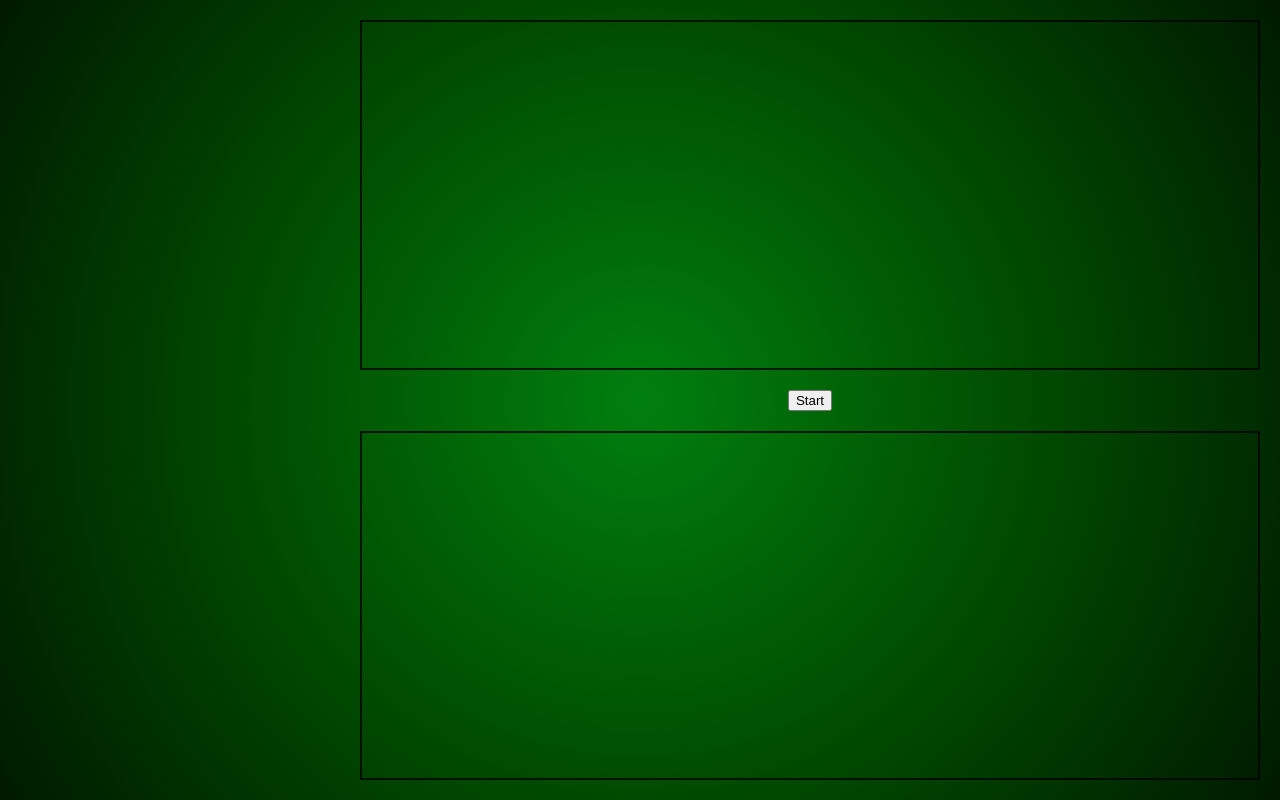
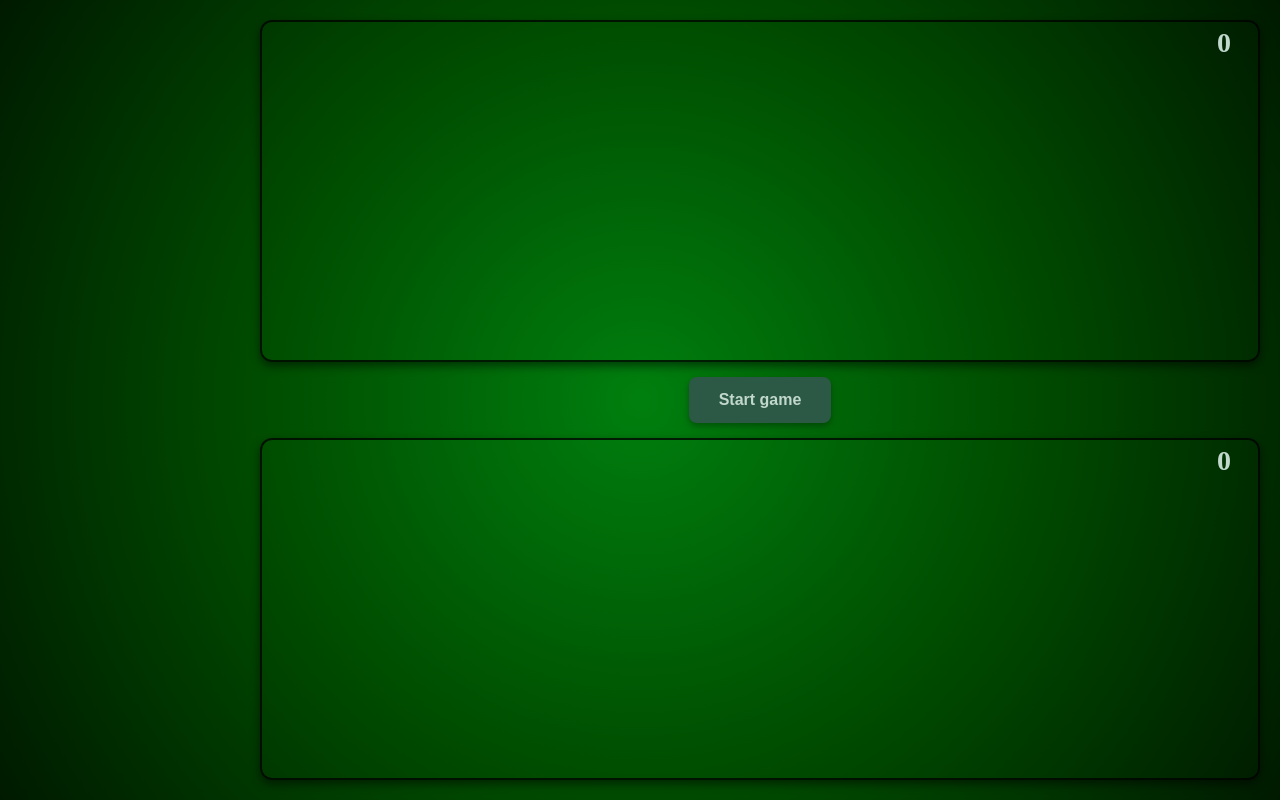
Before and after one commit to pashacoder217/blackjack-svelte-5, a SvelteKit app: page / in a window 1280 px wide. Built offline with nearby package versions, Linux system fonts and the light colour scheme.

Commit message:
update types, store and animation

```diff
--- /dev/null
+++ b/src/lib/Components/Button.svelte
@@ -0,0 +1,79 @@
+<script lang="ts">
+	import type { Snippet } from 'svelte';
+
+	const {
+		disabled,
+		onclick,
+		children,
+		variant
+	}: {
+		disabled?: boolean;
+		onclick: () => void;
+		children: Snippet;
+		variant: string;
+	} = $props();
+</script>
+
+<button class={variant} {onclick} {disabled}>{@render children()}</button>
+
+<style>
+	button {
+		padding: 12px 28px;
+		font-size: 16px;
+		font-weight: bold;
+		border-radius: 8px;
+		border: 2px solid transparent;
+		background-color: #2e2e38;
+		color: #c4c4cc;
+		cursor: pointer;
+		transition:
+			background-color 0.3s ease,
+			border 0.3s ease,
+			transform 0.1s ease;
+		box-shadow: 0 3px 6px rgba(0, 0, 0, 0.3);
+	}
+
+	button:hover {
+		background-color: #3a3a46;
+		transform: translateY(-2px);
+	}
+
+	button:active {
+		background-color: #1c1c25;
+		transform: translateY(1px);
+	}
+
+	button:disabled {
+		background-color: #4d4d58;
+		color: #b0b0ba;
+		cursor: not-allowed;
+		box-shadow: none;
+	}
+
+	.deal {
+		background-color: #2c5846;
+		color: #c1d8cc;
+	}
+
+	.deal:hover {
+		background-color: #34685b;
+	}
+
+	.draw {
+		background-color: #253b61;
+		color: #ccd1e6;
+	}
+
+	.draw:hover {
+		background-color: #314b79;
+	}
+
+	.stop {
+		background-color: #5b2a2a;
+		color: #e6c6c6;
+	}
+
+	.stop:hover {
+		background-color: #793737;
+	}
+</style>
--- a/src/lib/Components/Card.svelte
+++ b/src/lib/Components/Card.svelte
@@ -1,38 +1,15 @@
 <script lang="ts">
-	import { cubicOut } from 'svelte/easing';
+	import { flyAndFlip } from '$lib/animation';
 
-	export let name: string;
-
-	function flyAndFlip(node, { delay = 0, duration = 1000, easing = cubicOut } = {}) {
-		const start = document.querySelector('#deck')?.getBoundingClientRect();
-		const end = node.getBoundingClientRect();
-
-		if (!start) return {};
-
-		const dx = start.left - end.left;
-		const dy = start.top - end.top;
-
-		console.log('start', start);
-		console.log('dx', dx);
-		console.log('dy', dy);
-
-		return {
-			delay,
-			duration,
-			easing,
-			css: (t) => `
-          transform: translate(${dx * (1 - t)}px, ${dy * (1 - t)}px) rotateY(${180 - t * 180}deg);
-        `
-		};
-	}
+	const { name }: { name: string } = $props();
 </script>
 
 <div class="card" in:flyAndFlip>
-	<svg class="card__face back">
+	<svg class="back">
 		<use href="#back" />
 	</svg>
 
-	<svg class="card__face front">
+	<svg class="front">
 		<use href={`#${name}`} />
 	</svg>
 </div>
@@ -44,9 +21,10 @@
 		height: 250px;
 		transform-style: preserve-3d;
 		perspective: 1000px;
+		z-index: 20;
 	}
 
-	.card__face {
+	svg {
 		position: absolute;
 		width: 100%;
 		height: 100%;
--- a/src/lib/Components/CardsDefinitions.svelte
+++ b/src/lib/Components/CardsDefinitions.svelte
@@ -1,7 +1,8 @@
-<script>
+<script lang="ts">
 	import cardsSVG from '../assets/cards.svg?raw';
 </script>
 
+<!-- renders raw cards svg content for later use in other components -->
 <defs>
 	{@html cardsSVG}
 </defs>
--- a/src/lib/Components/Deck.svelte
+++ b/src/lib/Components/Deck.svelte
@@ -1,11 +1,26 @@
-<div>
-	<svg id="deck">
-		<use href="#back" />
-	</svg>
+<div class="wrapper">
+	<div id="deck">
+		{#each Array(5) as _, i}
+			<svg style="transform: translate({i * 2}px, {-i * 2}px); z-index: {5 - i};">
+				<use href="#back" />
+			</svg>
+		{/each}
+	</div>
 </div>
 
 <style>
-	div {
+	.wrapper {
+		display: flex;
+		justify-content: center;
+		align-items: center;
+		z-index: 10;
+	}
+
+	#deck {
+		position: relative;
+		width: 200px;
+		height: 250px;
+
 		flex-shrink: 0;
 		display: flex;
 		justify-content: center;
@@ -14,6 +29,11 @@
 	}
 
 	svg {
-		height: 250px;
+		padding-left: 24px;
+		position: absolute;
+		top: 0;
+		left: 0;
+		width: 100%;
+		height: 100%;
 	}
 </style>
--- a/src/lib/Components/GameControlls.svelte
+++ b/src/lib/Components/GameControlls.svelte
@@ -1,15 +1,38 @@
-<script>
-	const { winner, inGame, draw, stop, start } = $props();
+<script lang="ts">
+	import Button from './Button.svelte';
+
+	const {
+		winner,
+		inGame,
+		turn,
+		draw,
+		stop,
+		start,
+		restart
+	}: {
+		winner: string | null;
+		inGame: boolean;
+		turn: string | null;
+		draw: () => void;
+		stop: () => void;
+		start: () => void;
+		restart: () => void;
+	} = $props();
+
+	const winnerText = $derived(winner === 'draw' ? 'Draw' : `${winner} won!`);
 </script>
 
 <div>
 	{#if winner}
-		<h3>Winner: {winner}</h3>
+		<Button variant="deal" onclick={restart}>
+			{winnerText}
+			Start again
+		</Button>
 	{:else if inGame}
-		<button onclick={draw}>Draw player</button>
-		<button onclick={stop}>Stop player</button>
+		<Button variant="draw" disabled={turn === 'Dealer'} onclick={draw}>Draw</Button>
+		<Button variant="stop" disabled={turn === 'Dealer'} onclick={stop}>Stop</Button>
 	{:else}
-		<button onclick={start}>Start</button>
+		<Button variant="deal" onclick={start}>Start game</Button>
 	{/if}
 </div>
 
@@ -18,5 +41,7 @@
 		display: flex;
 		justify-content: center;
 		align-items: center;
+		gap: 20px;
+		height: 36px;
 	}
 </style>
--- /dev/null
+++ b/src/lib/Components/Hand.svelte
@@ -0,0 +1,43 @@
+<script lang="ts">
+	import type { Card as CardType } from '$lib/utils';
+
+	const { hand, score }: { hand: CardType[]; score: number } = $props();
+
+	import Card from './Card.svelte';
+</script>
+
+<div class="wrapper">
+	<div class="score">{score}</div>
+	{#each hand as card}
+		<Card name={card.displayName} />
+	{/each}
+</div>
+
+<style>
+	.score {
+		position: absolute;
+		top: 0;
+		right: 0;
+		width: 68px;
+		height: 42px;
+		border-radius: 12px;
+		display: flex;
+		justify-content: center;
+		align-items: center;
+		font-size: 28px;
+		font-weight: bold;
+		color: #c1d8cc;
+	}
+
+	.wrapper {
+		position: relative;
+		display: flex;
+		flex-grow: 1;
+		align-items: center;
+		justify-content: flex-start;
+		padding: 10px 48px;
+		border: 2px solid rgba(0, 0, 0, 0.76);
+		box-shadow: 0px 4px 10px rgba(0, 0, 0, 0.5);
+		border-radius: 12px;
+	}
+</style>
--- /dev/null
+++ b/src/lib/animation.ts
@@ -0,0 +1,24 @@
+import { cubicOut } from 'svelte/easing';
+
+export const flyAndFlip = (
+	node: HTMLElement,
+	{ delay = 0, duration = 1000, easing = cubicOut } = {}
+) => {
+	// Deck node
+	const start = document.querySelector('#deck')?.getBoundingClientRect();
+	// Node to animate
+	const end = node.getBoundingClientRect();
+
+	if (!start) return {};
+
+	const dx = start.left - end.left;
+	const dy = start.top - end.top;
+
+	return {
+		delay,
+		duration,
+		easing,
+		css: (t: number) =>
+			`transform: translate(${dx * (1 - t)}px, ${dy * (1 - t)}px) rotateY(${180 - t * 180}deg);`
+	};
+};
--- a/src/lib/gameStore.svelte.ts
+++ b/src/lib/gameStore.svelte.ts
@@ -1,5 +1,6 @@
-import { buildDeck, calculateScore } from '$lib/utils';
+import { buildDeck, calculateScore, wait } from '$lib/utils';
 import type { Card } from '$lib/utils';
+import { tick } from 'svelte';
 
 export class Deck {
 	cards = $state(buildDeck());
@@ -30,6 +31,8 @@ export class Player {
 
 	draw = (card: Card) => {
 		if (this.canDraw) {
+			console.log('this.hand', this.hand);
+
 			this.hand.push(card);
 		}
 	};
@@ -46,17 +49,24 @@ export class Dealer {
 }
 
 export class Game {
-	winner = $state<null | 'player' | 'dealer' | 'draw'>(null);
+	winner = $state<null | 'Player' | 'Dealer' | 'Draw'>(null);
 	player = $state(new Player());
 	dealer = $state(new Dealer());
 	deck = $state(new Deck());
-	inGame = $derived(this.player.hand.length);
+	turn = $state<null | 'Player' | 'Dealer'>(null);
+	inGame = $derived(this.turn !== null);
 
-	start = () => {
+	start = async (restart = false) => {
+		this.deck = new Deck();
 		this.player = new Player();
 		this.dealer = new Dealer();
-		this.deck = new Deck();
 		this.winner = null;
+		this.turn = 'Player';
+
+		if (restart) {
+			// Wait one tick to trigger the animation on restart
+			await tick();
+		}
 
 		this.dealer.draw(this.deck.deal());
 		this.player.draw(this.deck.deal());
@@ -67,25 +77,25 @@ export class Game {
 
 	checkBlackjack = () => {
 		if (this.player.score === 21) {
-			this.winner = 'player';
+			this.winner = 'Player';
 		}
 	};
 
 	checkBust = () => {
 		if (this.player.score > 21) {
-			this.winner = 'dealer';
+			this.winner = 'Dealer';
 		}
 	};
 
 	calculateWinner = () => {
 		if (this.dealer.score > 21) {
-			this.winner = 'player';
+			this.winner = 'Player';
 		} else if (this.player.score > this.dealer.score) {
-			this.winner = 'player';
+			this.winner = 'Player';
 		} else if (this.player.score < this.dealer.score) {
-			this.winner = 'dealer';
+			this.winner = 'Dealer';
 		} else {
-			this.winner = 'draw';
+			this.winner = 'Draw';
 		}
 	};
 
@@ -98,10 +108,16 @@ export class Game {
 		}
 	};
 
-	dealerTurn = () => {
+	dealerTurn = async () => {
+		this.turn = 'Dealer';
+
 		while (this.dealer.shouldDraw) {
 			this.dealer.draw(this.deck.deal());
+
+			// Wait to animate card dealing one by one
+			await wait(500);
 		}
+
 		this.calculateWinner();
 	};
 }
--- a/src/lib/index.ts
+++ /dev/null
@@ -1 +0,0 @@
-// place files you want to import through the `$lib` alias in this folder.
--- a/src/lib/utils.ts
+++ b/src/lib/utils.ts
@@ -39,3 +39,7 @@ export const calculateScore = (cards: Card[]): number => {
 	}
 	return score;
 };
+
+export const wait = async (ms: number) => {
+	return new Promise((resolve) => setTimeout(resolve, ms));
+};
--- a/src/routes/+page.svelte
+++ b/src/routes/+page.svelte
@@ -1,10 +1,10 @@
 <script lang="ts">
 	import './global.css';
 	import { Game } from '$lib/gameStore.svelte';
-	import Card from '$lib/Components/Card.svelte';
 	import GameControlls from '$lib/Components/GameControlls.svelte';
 	import CardsDefinitions from '$lib/Components/CardsDefinitions.svelte';
 	import Deck from '$lib/Components/Deck.svelte';
+	import Hand from '$lib/Components/Hand.svelte';
 
 	const game = new Game();
 </script>
@@ -13,26 +13,20 @@
 
 <section>
 	<Deck />
-	<div class="gameArea">
-		<div class="hand">
-			{#each game.dealer.hand as card}
-				<Card name={card.displayName} />
-			{/each}
-		</div>
+	<div>
+		<Hand hand={game.dealer.hand} score={game.dealer.score} />
 
 		<GameControlls
 			winner={game.winner}
 			inGame={game.inGame}
+			turn={game.turn}
 			draw={() => game.playerTurn('draw')}
 			stop={() => game.playerTurn('stop')}
 			start={() => game.start()}
+			restart={() => game.start(true)}
 		/>
 
-		<div class="hand">
-			{#each game.player.hand as card}
-				<Card name={card.displayName} />
-			{/each}
-		</div>
+		<Hand hand={game.player.hand} score={game.player.score} />
 	</div>
 </section>
 
@@ -44,7 +38,7 @@
 		background: radial-gradient(circle at center, #007f0e, #004d00 50%, #001a00);
 	}
 
-	.gameArea {
+	div {
 		flex-grow: 1;
 		display: flex;
 		flex-direction: column;
@@ -52,51 +46,4 @@
 		padding: 20px;
 		gap: 20px;
 	}
-
-	.hand {
-		display: flex;
-		flex-grow: 1;
-		align-items: center;
-		justify-content: flex-start;
-		padding: 10px;
-		border: 2px solid rgba(0, 0, 0, 0.76);
-		/* overflow: hidden; */
-	}
-	/* section {
-		background: radial-gradient(circle at center, #007f0e, #004d00 50%, #001a00);
-		height: 100%;
-		width: 100%;
-
-		gap: 20px;
-
-		display: flex;
-		align-items: center;
-		justify-content: center;
-	}
-
-	#deck {
-		display: flex;
-		justify-self: center;
-		align-items: center;
-	}
-
-	.gameArea {
-		display: flex;
-		flex-direction: column;
-		align-items: center;
-		justify-content: center;
-		gap: 30px;
-		flex: 1;
-	}
-
-	.hand {
-		display: flex;
-		justify-content: flex-start;
-		align-items: center;
-		padding: 0 10px;
-		gap: 6px;
-		width: 100%;
-		height: 280px;
-		border: 2px solid rgba(0, 0, 0, 0.76);
-	} */
 </style>
--- a/src/routes/global.css
+++ b/src/routes/global.css
@@ -2,4 +2,5 @@ body {
 	margin: 0;
 	height: 100vh;
 	width: 100vw;
+	overflow: hidden;
 }
```
Also changed, not shown: 1 other file (tests, documents, lock files or other folders).
